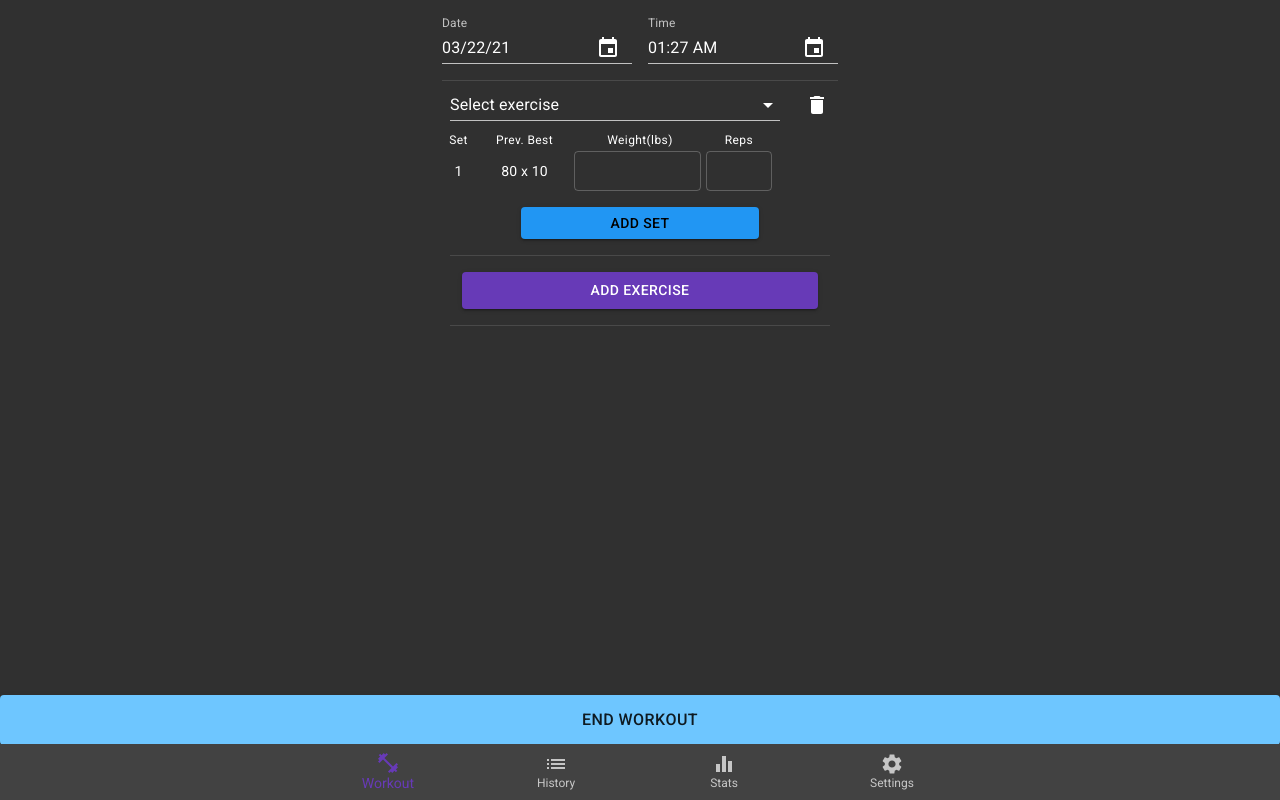
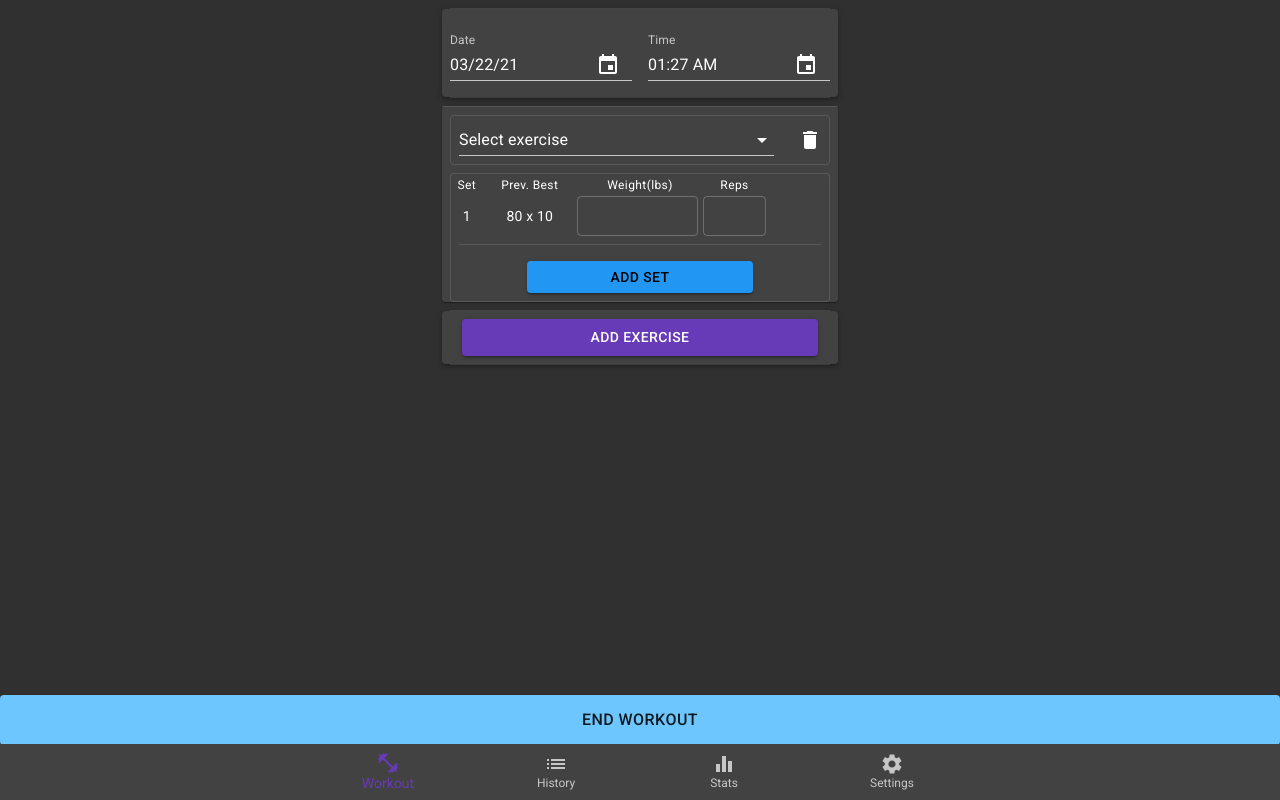
Before and after one commit to Chyrus/workout, a React (Create React App) app: page / in a window 1280 px wide. Built offline with nearby package versions, Linux system fonts and the light colour scheme.

Commit message:
Added paper to workout page

```diff
--- a/src/App.js
+++ b/src/App.js
@@ -19,6 +19,14 @@ import { ThemeProvider } from '@material-ui/styles';
 import DateTimePicker from './components/dateTimePicker.component'
 import purple from '@material-ui/core/colors/purple';
 import BottomNav from './components/bottomNav.component'
+import Paper from '@material-ui/core/Paper';
+// import Image from './media/image.jpg'; // Import using relative path
+
+// const styles = {
+//   paperContainer: {
+//       backgroundImage: `url(${Image})`
+//   }
+// };
 
 const customTheme = createMuiTheme({
   palette: {
@@ -232,7 +240,11 @@ const toggleExerciseTen = () => {
   // main logic
   return (
     <ThemeProvider theme={customTheme}>
+
     <div className={classes.root}>
+
+
+
       <CssBaseline />
 
       {/* <TopBar drawerOpen={drawerOpen} handleDrawerOpen={handleDrawerOpen} handleDrawerClose={handleDrawerClose} classes={classes} theme={theme} />
@@ -247,8 +259,13 @@ const toggleExerciseTen = () => {
         <div className={classes.drawerHeader} /> */}
 
         <Container maxWidth="xs">
+        {/* <Paper style={styles.paperContainer}> */}
+
+          <Divider style={{margin: theme.spacing(1)}}/>
 
           <DateTimePicker selectedDate={selectedDate} handleDateChange={handleDateChange} classes={classes} theme={theme} />
+
+          <Divider style={{margin: theme.spacing(1)}} />
 
           {exerciseOneVisible ? <ExerciseMain classes={classes} theme={theme} toggleExercise={toggleExerciseOne}/> : null}
           {exerciseTwoVisible ? <ExerciseMain classes={classes} theme={theme} toggleExercise={toggleExerciseTwo}/> : null}
@@ -263,8 +280,9 @@ const toggleExerciseTen = () => {
 
 
 
-          <Divider style={{margin: theme.spacing(1)}} />
+          <Divider style={{margin: theme.spacing(1), marginBottom: 0}} />
 
+          <Paper elevation={3}>
           <Grid container align="center">
             <Grid item xs={12}>
               <Button style={{fontSize: '14px', width: '90%', minHeight: '30px', margin: theme.spacing(1)}} size="medium" variant="contained" color='primary' onClick={addExercise}>
@@ -277,15 +295,16 @@ const toggleExerciseTen = () => {
               </Button>
             </Grid>  */}
           </Grid>
+          </Paper>
 
-          <Divider  style={{margin: theme.spacing(1), marginBottom: '120px'}}/>
+          <Divider  style={{margin: theme.spacing(1), marginTop: 0, marginBottom: '120px'}}/>
 
           <Grid container align="center">
             <Grid item xs={12}>
 
             </Grid>
           </Grid>
-
+          {/* </Paper> */}
         </Container>
 
         {/* <Button className={classes.stickAboveBottomNav} style={{marginTop: theme.spacing(1), marginBottom: 0, fontSize: '16px', width: '100%', minHeight: '50px', backgroundColor: customTheme.palette.primary.light}} size="large" variant="contained">
--- a/src/components/dateTimePicker.component.js
+++ b/src/components/dateTimePicker.component.js
@@ -6,10 +6,14 @@ import {
   KeyboardDatePicker,
 } from '@material-ui/pickers';
 import Grid from '@material-ui/core/Grid';
+import Paper from '@material-ui/core/Paper';
+import Box from '@material-ui/core/Box';
 
 const DateTimePicker = ({ selectedDate, handleDateChange, classes, theme }) => {
 
     return (
+        <Paper elevation={3}>
+        <Box style={{marginLeft: theme.spacing(1), marginRight: theme.spacing(1)}}>
         <MuiPickersUtilsProvider utils={DateFnsUtils}>
             <Grid container spacing={2}>
                 <Grid item xs={6}>
@@ -41,6 +45,8 @@ const DateTimePicker = ({ selectedDate, handleDateChange, classes, theme }) => {
                 </Grid>
             </Grid>
         </MuiPickersUtilsProvider>
+        </Box>
+        </Paper>
     )
 }
 
--- a/src/components/exerciseMain.component.js
+++ b/src/components/exerciseMain.component.js
@@ -11,6 +11,8 @@ import AddIcon from '@material-ui/icons/Add';
 import { green } from '@material-ui/core/colors';
 import { Link, DirectLink, Element, Events, animateScroll as scroll, scrollSpy, scroller } from 'react-scroll'
 import Button from '@material-ui/core/Button'
+import Paper from '@material-ui/core/Paper';
+import Box from '@material-ui/core/Box';
 
 
 const ExerciseMain = ({ classes, theme, toggleExercise }) => {
@@ -32,8 +34,10 @@ const ExerciseMain = ({ classes, theme, toggleExercise }) => {
 
     return (
         <div class="exercise">
+            <Paper elevation={1}>
             <Divider style={{marginTop: theme.spacing(1)}}/>
-
+            <Box style={{margin: theme.spacing(1)}} >
+            <Paper elevation={10} variant="outlined">
             <Grid container xs={12}>
                 {/* <Grid item xs={1}>
                     <IconButton style={{color: green[300]}} edge="start" aria-label="add a set" onClick={addSet}>
@@ -41,7 +45,9 @@ const ExerciseMain = ({ classes, theme, toggleExercise }) => {
                     </IconButton>
                 </Grid> */}
                 {/* <Grid item xs={1} /> */}
+
                 <Grid item xs={10}>
+
                     <FormControl style={{marginTop: '0px', width: '100%'}} className={classes.formControl}>
                         <NativeSelect
                         className={classes.selectEmpty}
@@ -68,7 +74,11 @@ const ExerciseMain = ({ classes, theme, toggleExercise }) => {
                     </IconButton>
                 </Grid>
             </Grid>
+            </Paper>
+            </Box>
 
+            <Box style={{margin: theme.spacing(1)}} >
+            <Paper elevation={10} variant="outlined">
             <Grid container align="center">
                 <Grid item xs={1}>
                     <Typography variant="caption">Set</Typography>
@@ -102,6 +112,9 @@ const ExerciseMain = ({ classes, theme, toggleExercise }) => {
             <Grid item xs={2}></Grid>
 
           </Grid>
+          </Paper>
+          </Box>
+          </Paper>
         </div>
     )
 }
--- a/src/components/exerciseSet.component.js
+++ b/src/components/exerciseSet.component.js
@@ -7,7 +7,8 @@ import IconButton from '@material-ui/core/IconButton';
 import CancelIcon from '@material-ui/icons/Cancel';
 import red from '@material-ui/core/colors/red';
 import { makeStyles } from '@material-ui/core/styles';
-
+import Paper from '@material-ui/core/Paper';
+import Divider from '@material-ui/core/Divider';
 
 // const ExerciseSet = ({ classes, theme, setNumber }) => {
 
@@ -78,6 +79,7 @@ const ExerciseSet = ({ theme, setNumber, setsDisplayed, removeSet }) => {
                     </IconButton>
                 </Grid>
             </Grid>
+            <Divider style={{margin: theme.spacing(1)}}/>
         </div>
     )
 }
```
Also changed, not shown: src/media/image.jpg (added). Lines whose indentation alone changed are shown as unchanged.
